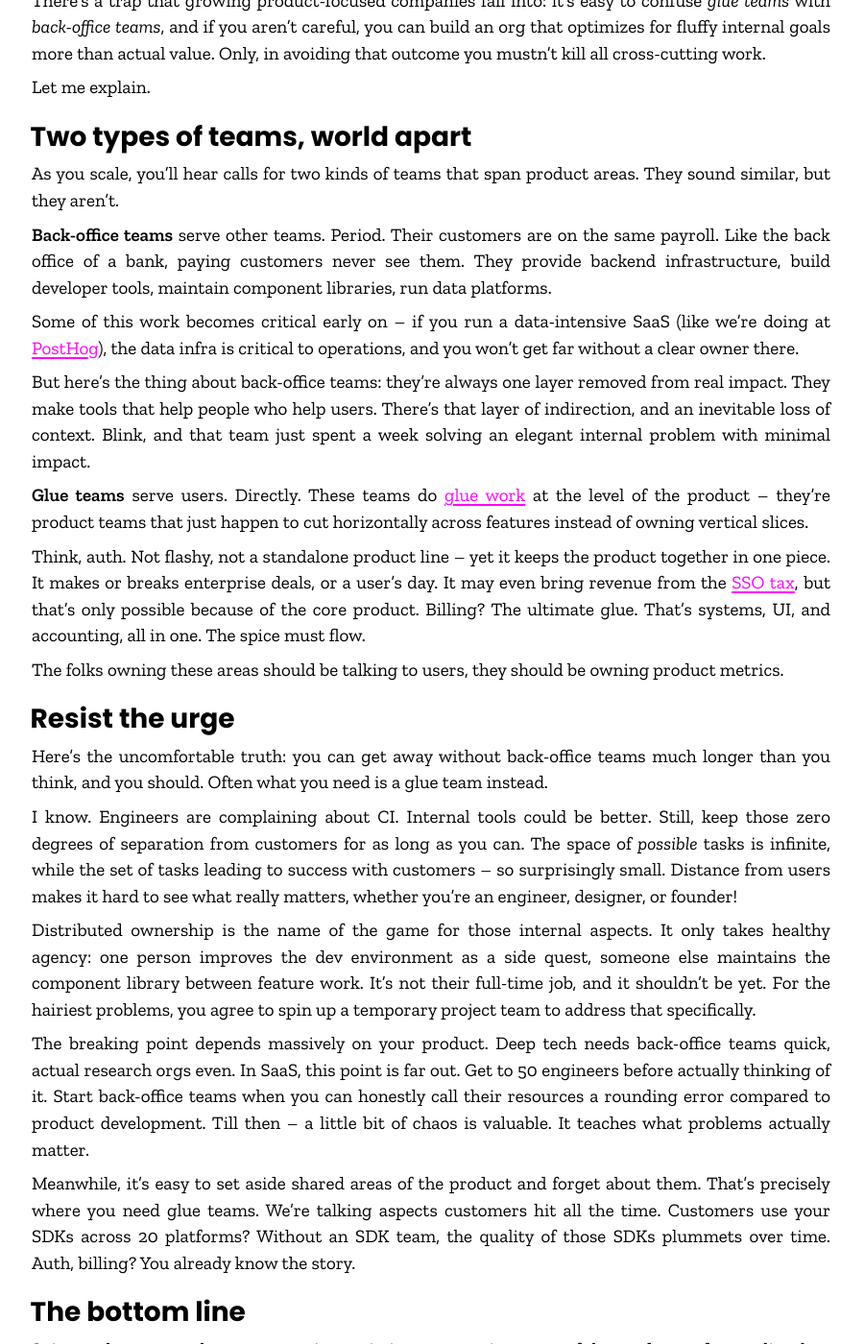
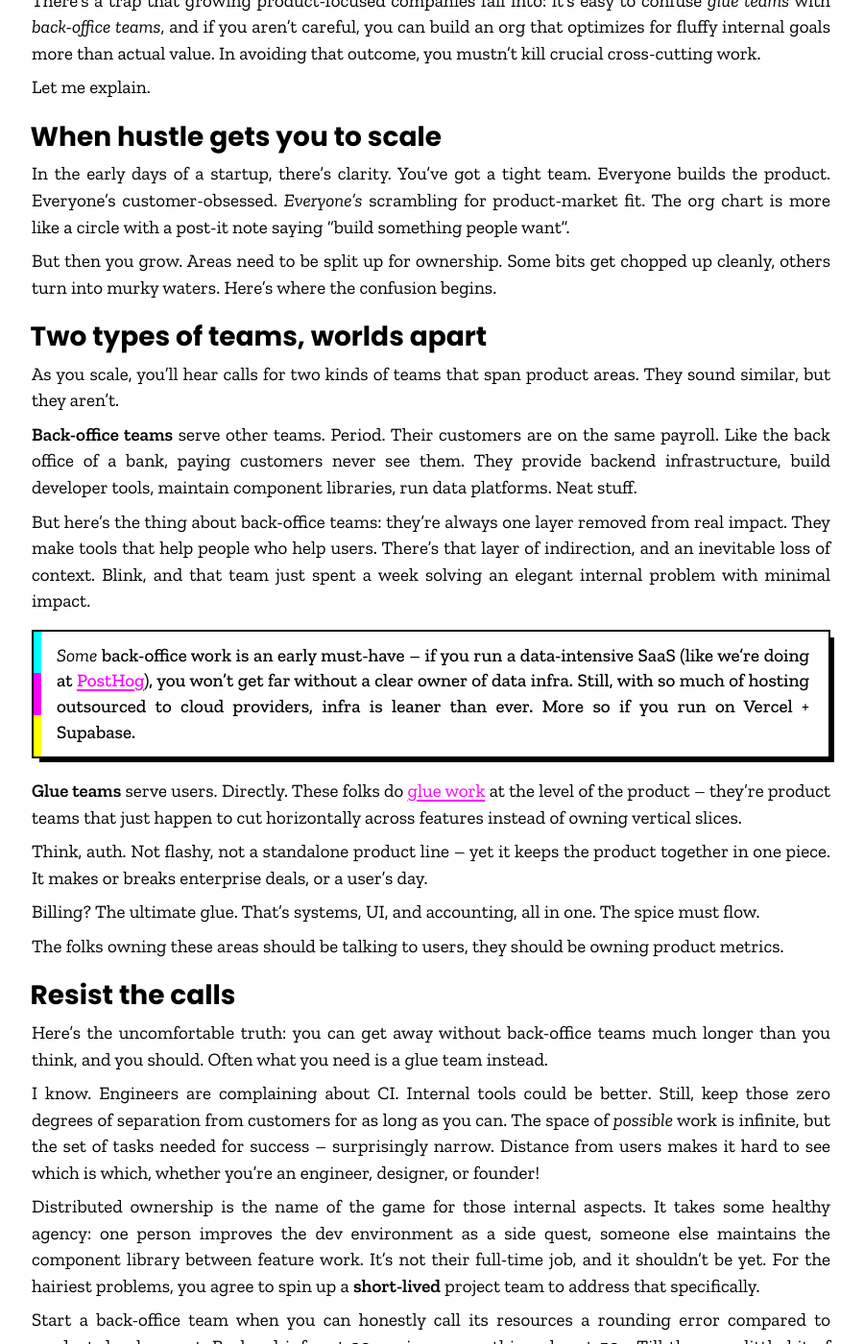
Before and after one commit to Twixes/matloka.com, a Jekyll site: the page built from _posts/2025-07-18-glue-teams-vs-back-office-teams.md, in a window 1280 px wide and 1400 px high, scrolled down 317 px. Shown: the whole window at 96% size, without its empty margins (191-1091 px from the left). Built offline with Jekyll 4.4.1, drawn with Linux system fonts in a browser that asks for light colours; comment, search, counter and statistics services are not loaded; some of the changed text lies outside the part shown.

Commit message:
Revise more

```diff
--- a/_posts/2025-07-18-glue-teams-vs-back-office-teams.md
+++ b/_posts/2025-07-18-glue-teams-vs-back-office-teams.md
@@ -4,42 +4,58 @@
 tag: blog
 ---
 
-There's a trap that growing product-focused companies fall into: it's easy to confuse *glue teams* with *back-office teams*, and if you aren't careful, you can build an org that optimizes for fluffy internal goals more than actual value. Only, in avoiding that outcome you mustn't kill all cross-cutting work.
+There's a trap that growing product-focused companies fall into: it's easy to confuse *glue teams* with *back-office teams*, and if you aren't careful, you can build an org that optimizes for fluffy internal goals more than actual value. In avoiding that outcome, you mustn't kill crucial cross-cutting work.
 
 Let me explain.
 
-## Two types of teams, world apart
+## When hustle gets you to scale
+
+In the early days of a startup, there's clarity. You've got a tight team. Everyone builds the product. Everyone's customer-obsessed. *Everyone's* scrambling for product-market fit. The org chart is more like a circle with a post-it note saying "build something people want".
+
+But then you grow. Areas need to be split up for ownership. Some bits get chopped up cleanly, others turn into murky waters. Here's where the confusion begins.
+
+## Two types of teams, worlds apart
 
 As you scale, you'll hear calls for two kinds of teams that span product areas. They sound similar, but they aren't.
 
-**Back-office teams** serve other teams. Period. Their customers are on the same payroll. Like the back office of a bank, paying customers never see them. They provide backend infrastructure, build developer tools, maintain component libraries, run data platforms.
-
-Some of this work becomes critical early on – if you run a data-intensive SaaS (like we're doing at [PostHog](https://posthog.com)), the data infra is critical to operations, and you won't get far without a clear owner there.
+**Back-office teams** serve other teams. Period. Their customers are on the same payroll. Like the back office of a bank, paying customers never see them. They provide backend infrastructure, build developer tools, maintain component libraries, run data platforms. Neat stuff.
 
 But here's the thing about back-office teams: they're always one layer removed from real impact. They make tools that help people who help users. There's that layer of indirection, and an inevitable loss of context. Blink, and that team just spent a week solving an elegant internal problem with minimal impact.
 
-**Glue teams** serve users. Directly. These teams do [glue work](https://www.noidea.dog/glue) at the level of the product – they're product teams that just happen to cut horizontally across features instead of owning vertical slices.
+> *Some* back-office work is an early must-have – if you run a data-intensive SaaS (like we're doing at [PostHog](https://posthog.com)), you won't get far without a clear owner of data infra. Still, with so much of hosting outsourced to cloud providers, infra is leaner than ever. More so if you run on Vercel + Supabase.
 
-Think, auth. Not flashy, not a standalone product line – yet it keeps the product together in one piece. It makes or breaks enterprise deals, or a user's day. It may even bring revenue from the [SSO tax](https://sso.tax/), but that's only possible because of the core product. Billing? The ultimate glue. That's systems, UI, and accounting, all in one. The spice must flow.
+**Glue teams** serve users. Directly. These folks do [glue work](https://www.noidea.dog/glue) at the level of the product – they're product teams that just happen to cut horizontally across features instead of owning vertical slices.
+
+Think, auth. Not flashy, not a standalone product line – yet it keeps the product together in one piece. It makes or breaks enterprise deals, or a user's day.
+
+Billing? The ultimate glue. That's systems, UI, and accounting, all in one. The spice must flow.
 
 The folks owning these areas should be talking to users, they should be owning product metrics.
 
-## Resist the urge
+## Resist the calls
 
 Here's the uncomfortable truth: you can get away without back-office teams much longer than you think, and you should. Often what you need is a glue team instead.
 
-I know. Engineers are complaining about CI. Internal tools could be better. Still, keep those zero degrees of separation from customers for as long as you can. The space of *possible* tasks is infinite, while the set of tasks leading to success with customers – so surprisingly small. Distance from users makes it hard to see what really matters, whether you're an engineer, designer, or founder!
+I know. Engineers are complaining about CI. Internal tools could be better. Still, keep those zero degrees of separation from customers for as long as you can. The space of *possible* work is infinite, but the set of tasks needed for success – surprisingly narrow. Distance from users makes it hard to see which is which, whether you're an engineer, designer, or founder!
 
-Distributed ownership is the name of the game for those internal aspects. It only takes healthy agency: one person improves the dev environment as a side quest, someone else maintains the component library between feature work. It's not their full-time job, and it shouldn't be yet. For the hairiest problems, you agree to spin up a temporary project team to address that specifically.
+Distributed ownership is the name of the game for those internal aspects. It takes some healthy agency: one person improves the dev environment as a side quest, someone else maintains the component library between feature work. It's not their full-time job, and it shouldn't be yet. For the hairiest problems, you agree to spin up a **short-lived** project team to address that specifically.
 
-The breaking point depends massively on your product. Deep tech needs back-office teams quick, actual research orgs even. In SaaS, this point is far out. Get to 50 engineers before actually thinking of it. Start back-office teams when you can honestly call their resources a rounding error compared to product development. Till then – a little bit of chaos is valuable. It teaches what problems actually matter.
+Start a back-office team when you can honestly call its resources a rounding error compared to product development. Backend infra at 20 engineers, anything else at 50+. Till then – a little bit of chaos is valuable. It teaches what problems actually matter.
 
-Meanwhile, it's easy to set aside shared areas of the product and forget about them. That's precisely where you need glue teams. We're talking aspects customers hit all the time. Customers use your SDKs across 20 platforms? Without an SDK team, the quality of those SDKs plummets over time. Auth, billing? You already know the story.
+## Create glue
+
+Meanwhile, it's easy to set aside shared areas of the product and forget about them. Don’t mistake them for back-office functions. This is precisely where you need glue teams.
+
+We're talking aspects users hit all the time. Customers using your SDKs across 10 platforms? Without dedicated owners, the quality of those SDKs plummets over time. Paying users suffer, and not only them, as the mess is *also* making other teams less productive. Auth, billing? You already know the story.
+
+Those glue areas don't bring product-market fit by themselves, but neglecting them sure as hell can lose you *product-user fit*.
 
 ## The bottom line
 
-Spin up glue teams when users run into pain in cross-cutting areas of the product - often earlier than you think. Spin up back-office teams when the ROI of such a team starts feeling *unreasonably* large - much later than you think.
+Spin up back-office teams when the ROI of such a team starts feeling *unreasonably* large - much later than you think.
+Spin up glue teams when users run into pain in cross-cutting areas of the product - often earlier than you think.
+Keep building something people want this way.
 
-Keep building what people want.
+<br/>
 
-> _Thanks to Yakko Majuri and Stay SaaSy for reading drafts of the post._
+*Thanks to Yakko Majuri and Stay SaaSy for reading drafts of the post.*
```
